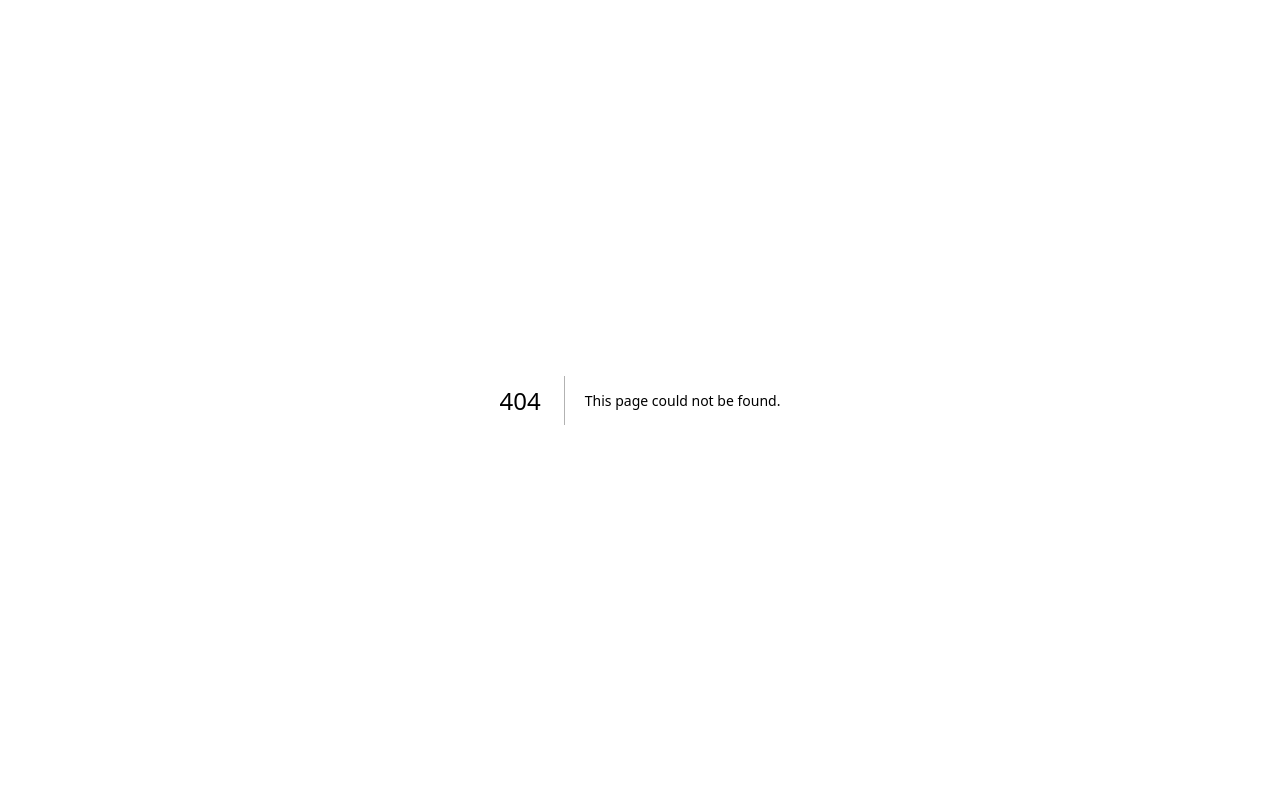
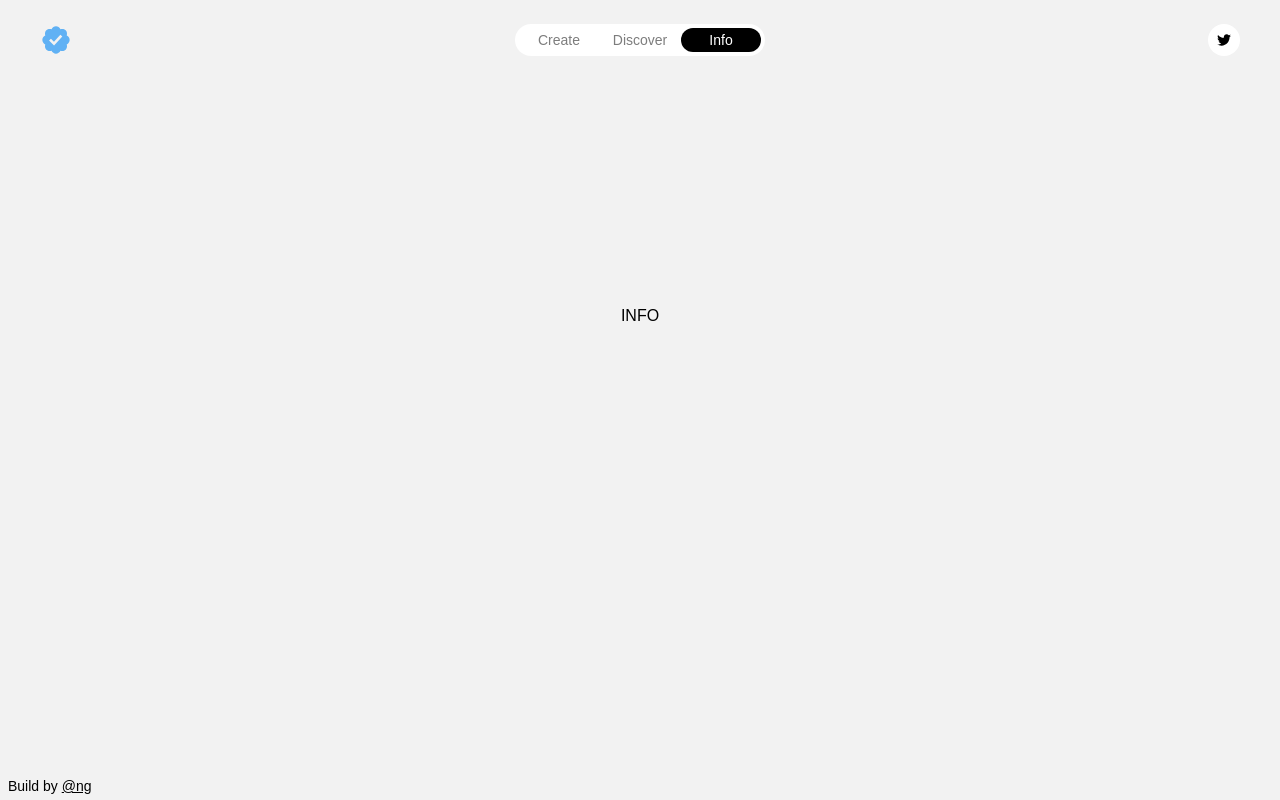
Before and after one commit to nikitattt/create-checks, a Next.js app: page /info in a window 1280 px wide. Before the commit this address had no page. Built offline with nearby package versions, Linux system fonts and the light colour scheme; a web font is replaced by a local one.

Commit message:
Add empty info page

```diff
--- a/components/NavBar/index.tsx
+++ b/components/NavBar/index.tsx
@@ -10,18 +10,14 @@ const SectionsSwitch = ({ page }: { page: string }) => {
 
   const pageToName = (page: string) => {
     if (page === '/discover') return 'Discover'
+    if (page === '/info') return 'Info'
     else return 'Create'
-  }
-
-  const pageToGo = () => {
-    if (page === '/') return '/discover'
-    else return '/'
   }
 
   const button = (type: string) => {
     return (
       <Link
-        href={pageToGo()}
+        href={type}
         className={page === type ? selectedStyle : secondaryStyle}
       >
         {pageToName(type)}
@@ -38,6 +34,7 @@ const SectionsSwitch = ({ page }: { page: string }) => {
     >
       {button('/')}
       {button('/discover')}
+      {button('/info')}
     </div>
   )
 }
--- /dev/null
+++ b/pages/info.tsx
@@ -0,0 +1,38 @@
+import type { NextPage } from 'next'
+import Head from 'next/head'
+import BuildBy from '../components/BuildBy'
+import NavBar from '../components/NavBar'
+import { useMenuStore } from '../store/menu'
+
+const Info: NextPage<{ data: string }> = (props) => {
+  const { data } = props
+
+  const darkMode = useMenuStore((state) => state.darkMode)
+
+  // TODO: remove h-screen when having longer pages
+  return (
+    <div className={darkMode ? 'dark' : ''}>
+      <div className="font-sans text-black bg-background dark:bg-black dark:text-white flex flex-col h-screen">
+        <Head>
+          <title>Checks Art Info</title>
+          <meta
+            name="description"
+            content="History and information about @jackbutcher's Checks - VV Edition."
+          />
+        </Head>
+
+        <main className="">
+          <NavBar page="/info" />
+          <p className="mt-60 text-center">INFO</p>
+          <BuildBy />
+        </main>
+
+        <footer className="">
+          <></>
+        </footer>
+      </div>
+    </div>
+  )
+}
+
+export default Info
```
